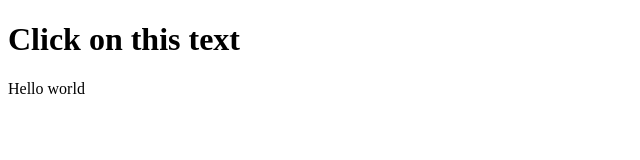
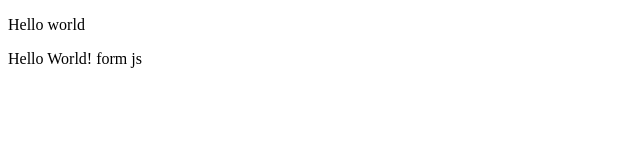
Before and after one commit to hasanmehedi9034/DOM, a plain HTML site: page index.html in a window 1280 px wide. Shown: the whole page, without its empty margins (0-640 px from the left). Drawn offline with Linux system fonts and the light colour scheme.

Commit message:
create an element and remove with js dom

```diff
--- a/index.html
+++ b/index.html
@@ -27,7 +27,7 @@
     </form> -->
 
 
-    <h1 onmouseover="this.innerHTML = 'Hello'">Click on this text</h1>
+    <!-- <h1 onmouseover="this.innerHTML = 'Hello'">Click on this text</h1> -->
 
     <p id="demo">Hello world</p>
 
--- a/script.js
+++ b/script.js
@@ -59,3 +59,13 @@ search google for know more event
 // }
 
 // DOM navigations
+
+// create a new HTML
+
+const para = document.createElement('p');
+
+const node = document.createTextNode('Hello World! form js');
+para.appendChild(node);
+
+const body = document.body;
+body.appendChild(para);
```
